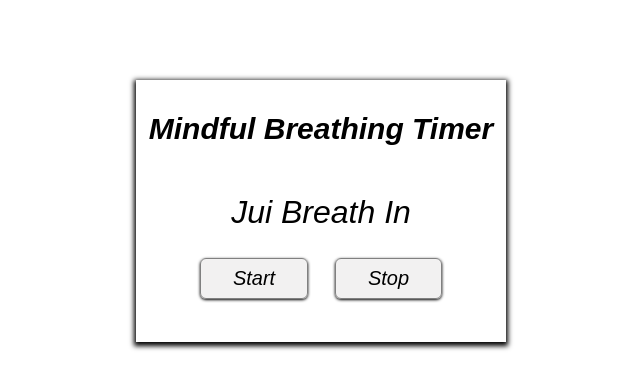
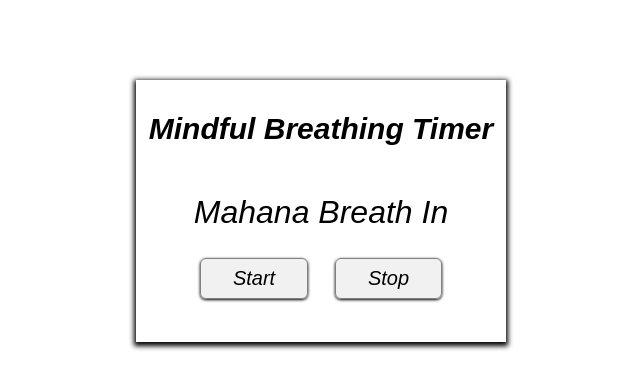
Before and after one commit to mahanar1j/timer.mahana, a plain HTML site: page index.html in a window 1280 px wide. Shown: the whole page, without its empty margins (319-959 px from the left). Drawn offline with Linux system fonts and the light colour scheme.

Commit message:
Update index.html

```diff
--- a/index.html
+++ b/index.html
@@ -10,7 +10,7 @@
     <div class="container">
 
         <h1 id="counter"> Mindful Breathing Timer</h1>
-        <div id="timer"  style="font-family: Arial, Helvetica, sans-serif;">Jui Breath In</div>
+        <div id="timer"  style="font-family: Arial, Helvetica, sans-serif;">Mahana Breath In</div>
          <button id="startBtn">Start</button>
          <button id="stopBtn">Stop</button>
     </div>
```
